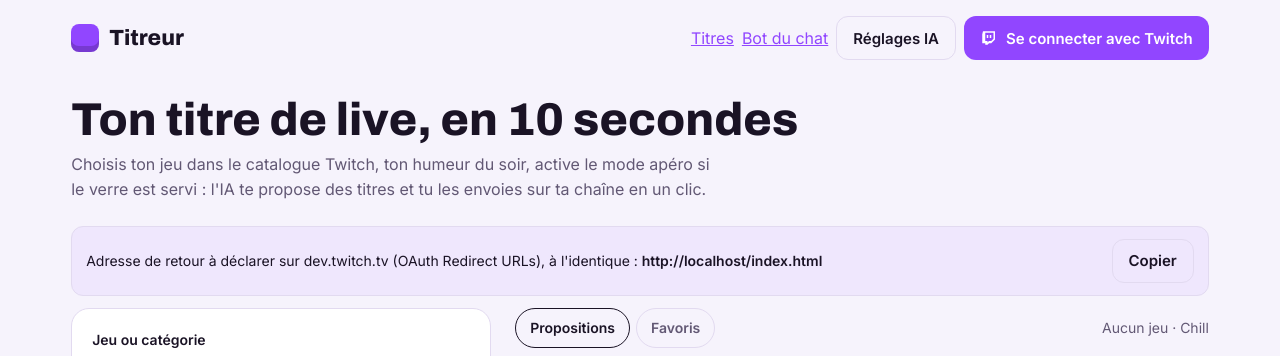
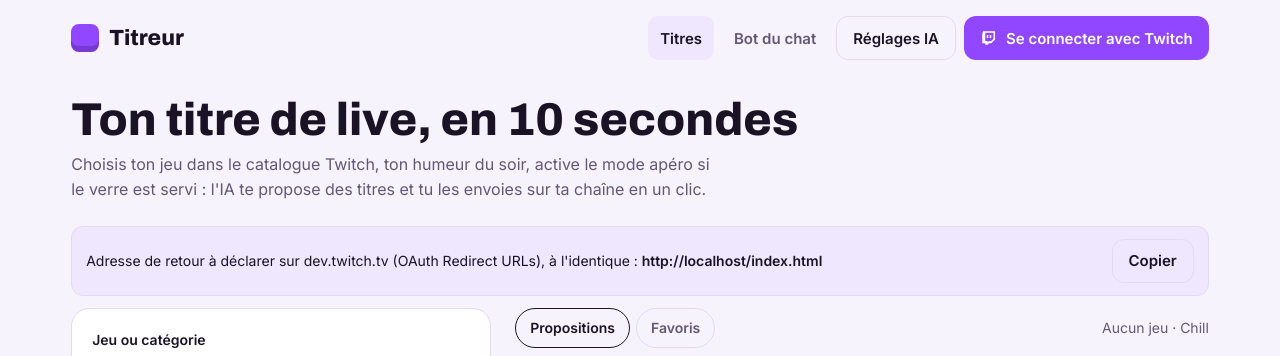
Before and after one commit to toinonNina/Title-zazeal, a plain HTML site: page index.html in a window 1280 px wide. Shown: the top 356 px of the page. Drawn offline with Linux system fonts and the light colour scheme.

Commit message:
Add styles for navigation links in style.css

```diff
--- a/style.css
+++ b/style.css
@@ -113,3 +113,6 @@ footer{margin-top:48px;font-size:13px;color:var(--mute)}
 @media(max-width:600px){.row2{grid-template-columns:minmax(0,1fr)}.t{grid-template-columns:minmax(0,1fr)}.acts{grid-row:auto;grid-column:1;justify-content:flex-start}}
 @media(prefers-reduced-motion:reduce){body.apero .bub,.t.new,.skel{animation:none}}
 .err details{margin-top:8px}.err summary{cursor:pointer;font-weight:600}.raw{white-space:pre-wrap;overflow-wrap:anywhere;font-size:12px;max-height:220px;overflow:auto;background:var(--bg);padding:10px;border-radius:8px;margin:8px 0 0}
+.navl{font:600 15px Inter,sans-serif;color:var(--mute);text-decoration:none;padding:10px 12px;border-radius:10px;min-height:44px;display:inline-flex;align-items:center}
+.navl.on{color:var(--ink);background:var(--soft)}
+.navl:hover{color:var(--ink)}
```
